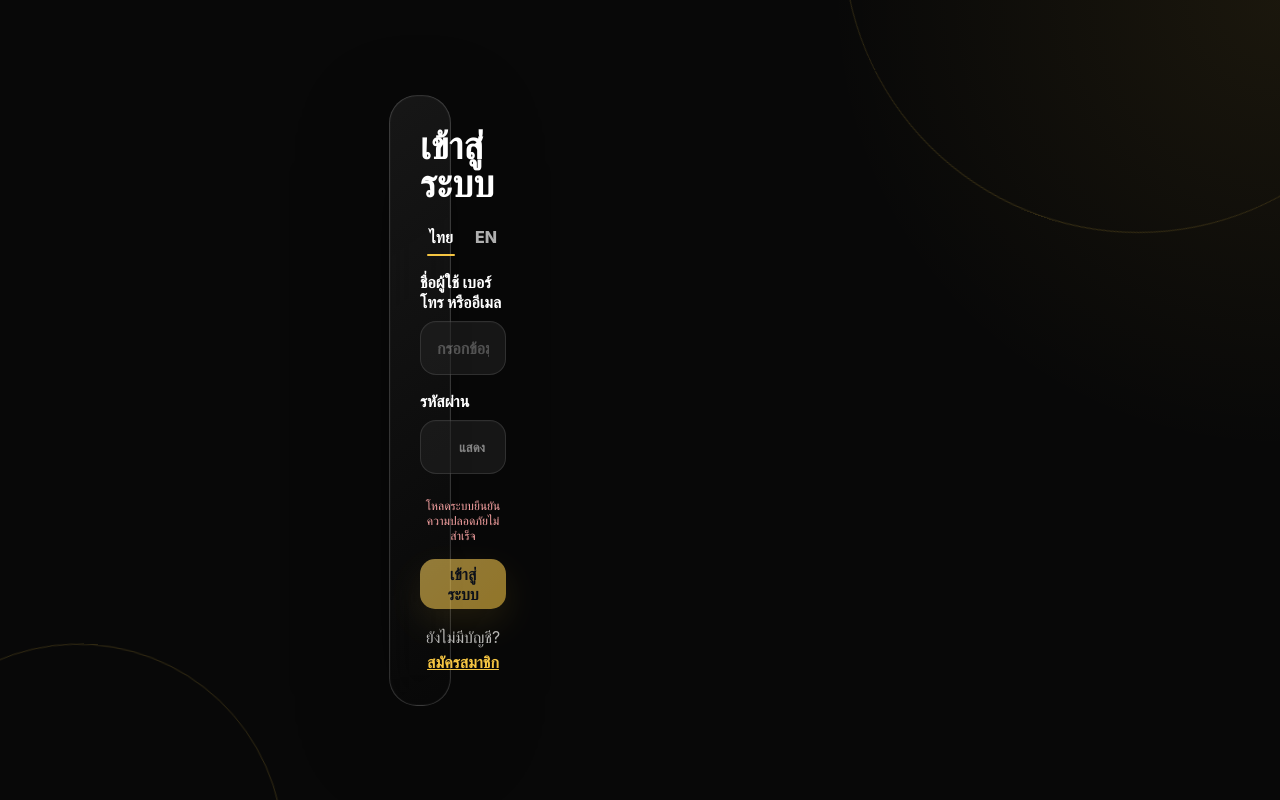
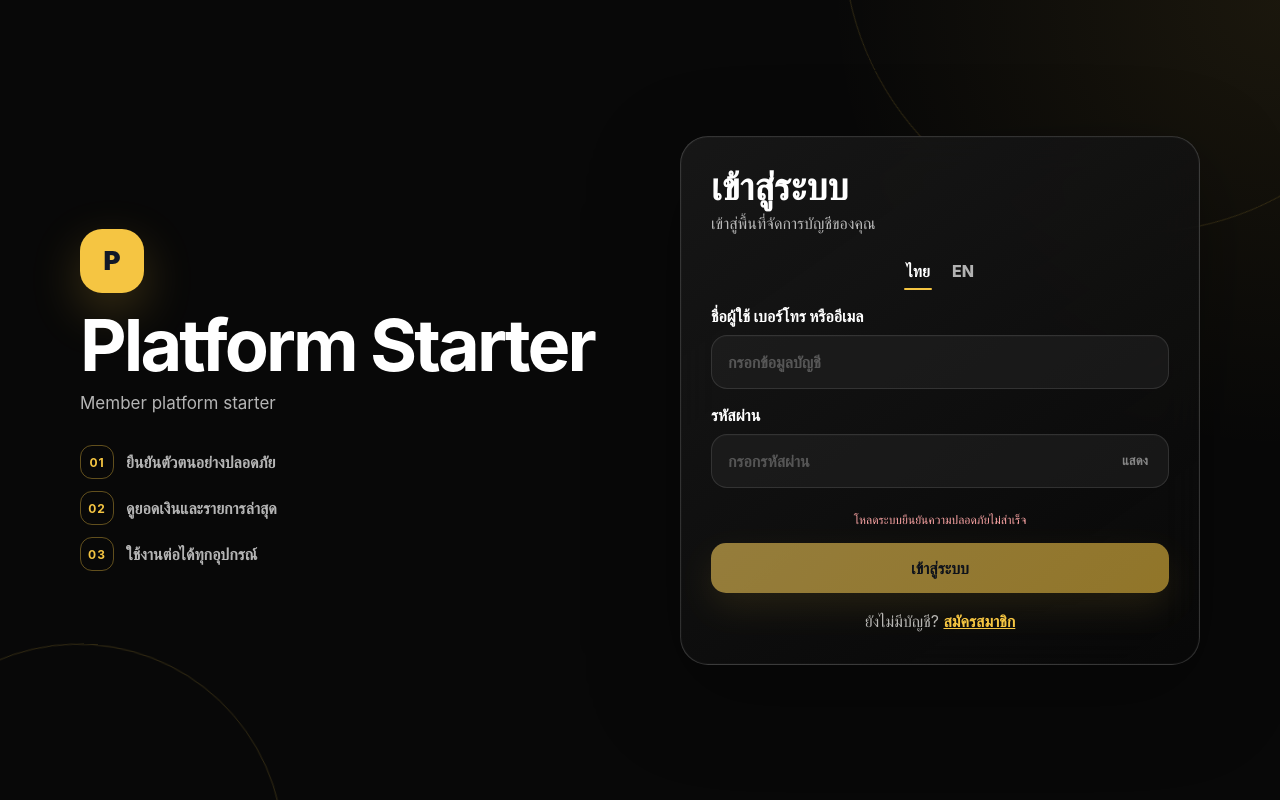
Before and after one commit to tawechok1997-ai/New-web, a Next.js app in the folder apps/web-member/: page /login in a window 1280 px wide. Built offline with nearby package versions, Linux system fonts and the light colour scheme; no server answers.

Commit message:
ui: upgrade member login experience

```diff
--- a/apps/web-member/app/(auth)/login/page.tsx
+++ b/apps/web-member/app/(auth)/login/page.tsx
@@ -73,10 +73,20 @@ export default function MemberSignInPage() {
   }
 
   return <main className="public-auth-page" style={cssVars}>
-    <section className="public-auth-shell" style={{ maxWidth: 440 }}>
+    <section className="public-auth-shell" style={{ maxWidth: 1120 }}>
+      <div className="public-auth-brand" aria-hidden="true">
+        <div className="public-auth-brand__mark">{logoUrl ? <img src={logoUrl} alt="" /> : brandMark}</div>
+        <h1>{siteName}</h1>
+        <p>{textSetting(settings, 'website', 'site_description', 'จัดการบัญชีและธุรกรรมของคุณได้อย่างปลอดภัย')}</p>
+        <div className="public-auth-brand__steps">
+          <span><b>01</b>{locale === 'th' ? 'ยืนยันตัวตนอย่างปลอดภัย' : 'Secure account access'}</span>
+          <span><b>02</b>{locale === 'th' ? 'ดูยอดเงินและรายการล่าสุด' : 'Track balances and activity'}</span>
+          <span><b>03</b>{locale === 'th' ? 'ใช้งานต่อได้ทุกอุปกรณ์' : 'Continue across devices'}</span>
+        </div>
+      </div>
       <form className="public-auth-card" onSubmit={onSubmit} noValidate>
         <div className="public-auth-card__logo"><span>{logoUrl ? <img src={logoUrl} alt={siteName} /> : brandMark}</span></div>
-        <div className="public-auth-heading"><h1>{t.title}</h1></div>
+        <div className="public-auth-heading"><h1>{t.title}</h1><p>{locale === 'th' ? 'เข้าสู่พื้นที่จัดการบัญชีของคุณ' : 'Access your account workspace'}</p></div>
         <div aria-label="Language" className="public-auth-language"><button type="button" onClick={() => changeLocale('th')} aria-pressed={locale === 'th'} className="public-auth-language__button">ไทย</button><button type="button" onClick={() => changeLocale('en')} aria-pressed={locale === 'en'} className="public-auth-language__button">EN</button></div>
         {!flags.login && <div className="public-auth-alert public-auth-alert--error" role="alert">{t.loginDisabled}</div>}
         {status === 'error' && message && <div className="public-auth-alert public-auth-alert--error" role="alert" aria-live="assertive">{message}</div>}
```
